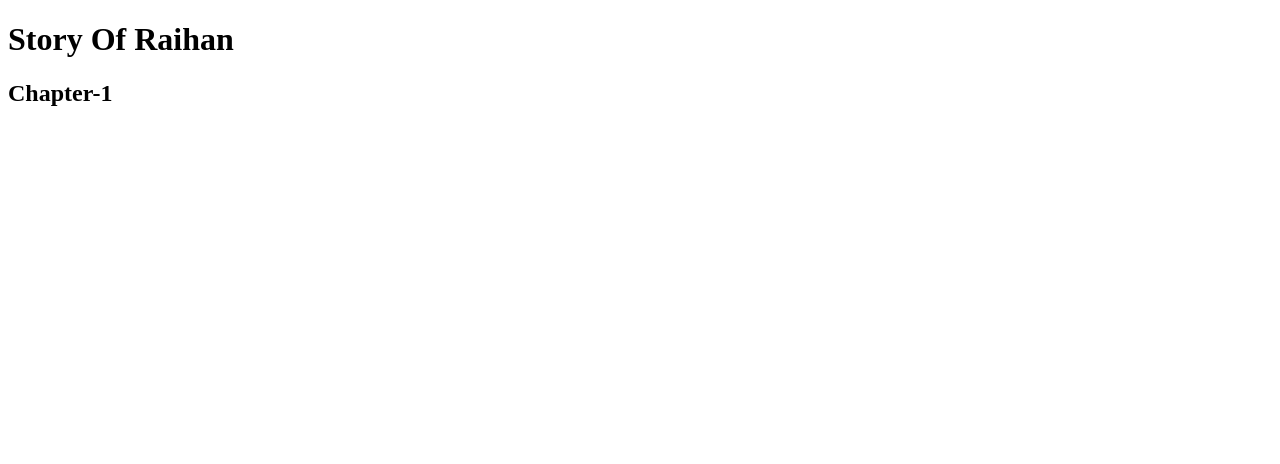
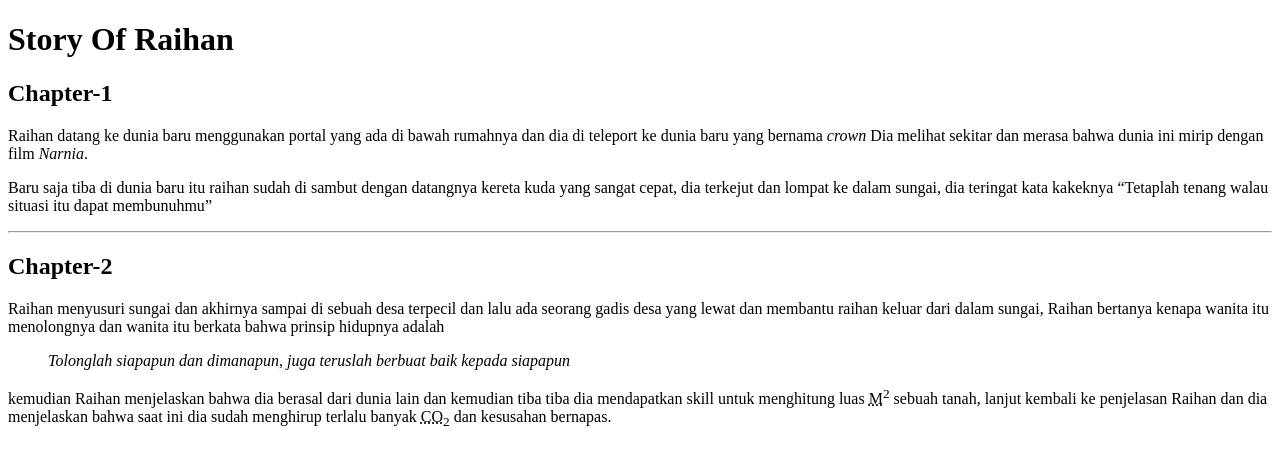
Before and after one commit to raikamil07/belajar-html, a plain HTML site: page latihan1.html in a window 1280 px wide. Drawn offline with Linux system fonts and the light colour scheme.

Commit message:
Latihan 1

```diff
--- a/latihan1.html
+++ b/latihan1.html
@@ -7,5 +7,27 @@
         <h1>Story Of Raihan</h1>
 
         <h2>Chapter-1</h2>
+
+        <p>
+            Raihan datang ke dunia baru menggunakan portal yang ada di bawah rumahnya dan dia di teleport ke dunia baru yang bernama <i>crown</i> Dia melihat sekitar dan merasa bahwa dunia ini mirip dengan film <cite>Narnia</cite>.
+        </p>
+        <p>
+            Baru saja tiba di dunia baru itu raihan sudah di sambut dengan datangnya kereta kuda yang sangat cepat, dia terkejut dan lompat ke dalam sungai, dia teringat kata kakeknya <q>Tetaplah tenang walau situasi itu dapat membunuhmu</q>
+        </p>
+
+        <hr/>
+        <h2>Chapter-2</h2>
+
+        <p>
+            Raihan menyusuri sungai dan akhirnya sampai di sebuah desa terpecil dan lalu ada seorang gadis desa yang lewat dan membantu raihan keluar dari dalam sungai, Raihan bertanya kenapa wanita itu menolongnya dan wanita itu berkata bahwa prinsip hidupnya adalah
+        </p>
+
+        <blockquote>
+            <i>Tolonglah siapapun dan dimanapun, juga teruslah berbuat baik kepada siapapun</i>
+        </blockquote>
+
+        <p>
+            kemudian Raihan menjelaskan bahwa dia berasal dari dunia lain dan kemudian tiba tiba dia mendapatkan skill untuk menghitung luas <abbr title="meter">M</abbr><sup>2</sup> sebuah tanah, lanjut kembali ke penjelasan Raihan dan dia menjelaskan bahwa saat ini dia sudah menghirup terlalu banyak <acronym title="Karbon Dioksida">CO</acronym><sub>2</sub> dan kesusahan bernapas.
+        </p>
     </body>
 </html>
```
